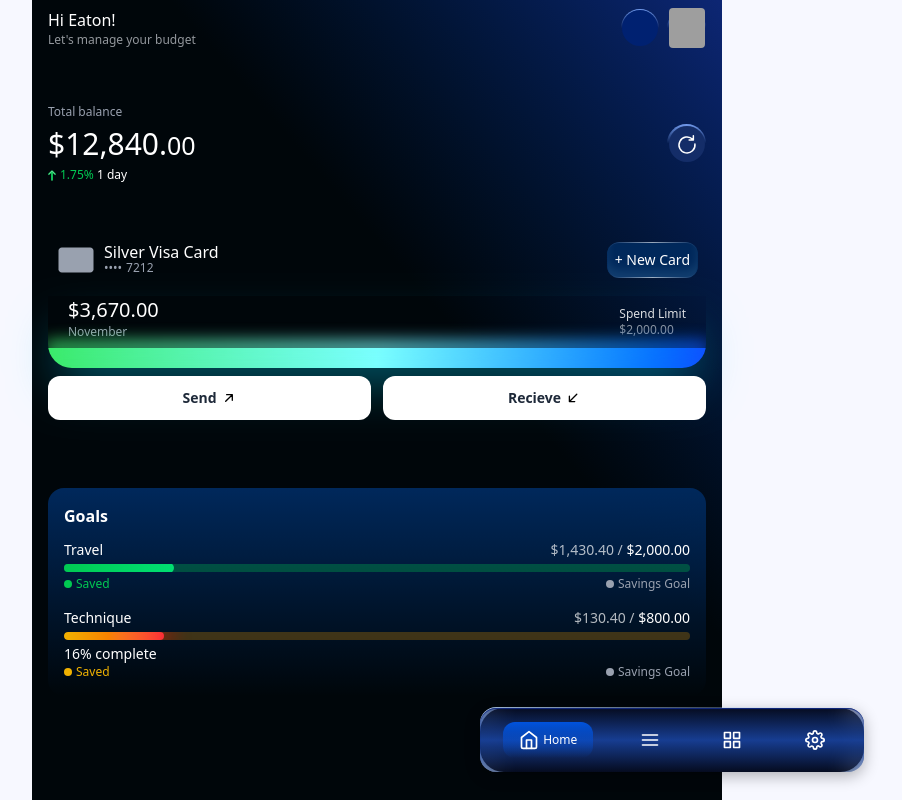
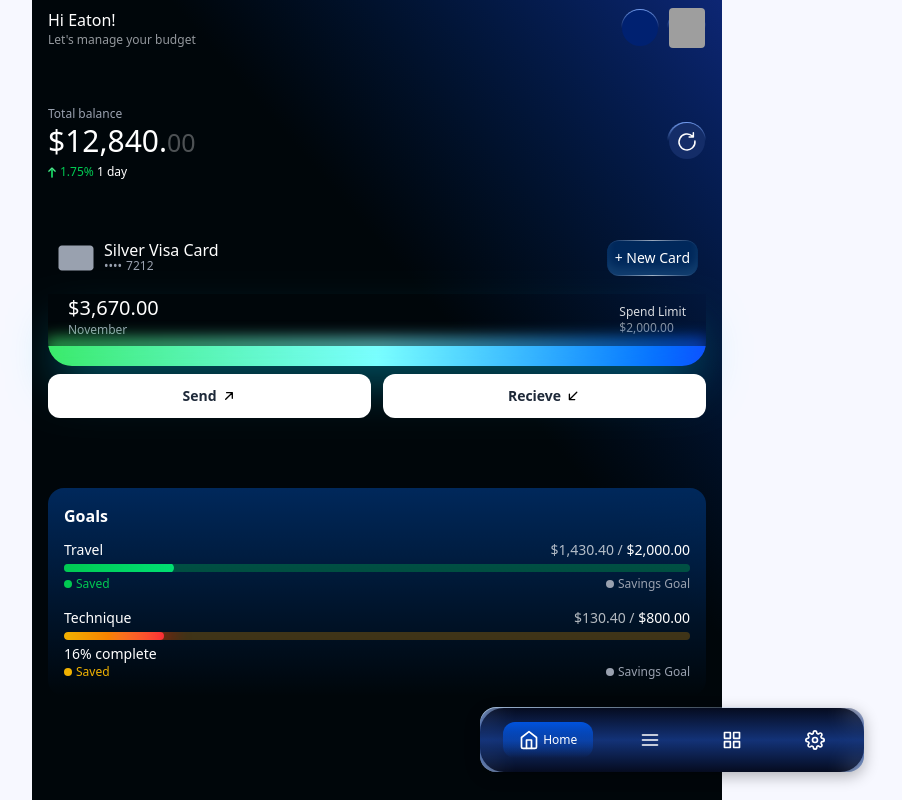
Before and after one commit to shaikhjunaid775/ripple.v1, a React (Vite) app: page /dashboard in a window 1280 px wide. Shown: the whole page, without its empty margins (263-1165 px from the left). Built offline with nearby package versions, Linux system fonts and the light colour scheme; grey boxes are pictures that could not be loaded.

Commit message:
finishing

```diff
--- a/src/component/Footer.jsx
+++ b/src/component/Footer.jsx
@@ -55,15 +55,15 @@ function Footer() {
 
   return (
     <div className="flex items-center justify-center fixed bottom-0 w-full px-4 py-3">
-      <div className="flex items-center justify-between w-full pt-[1px] mx-auto my-4 max-w-sm rounded-2xl bg-gradient-to-tr from-blue-200 from-45% ">
+      <div className="flex items-center justify-between w-full pt-[1px] mx-auto my-4 max-w-sm rounded-2xl bg-gradient-to-tr from-blue-200 from-45% to-transparent ">
         <div className="w-full bg-black rounded-3xl">
           <div
-            className=" flex justify-around items-center w-full max-w-md h-16 px-2 rounded-2xl bg-blueLight backdrop-blur-md shadow-lg"
+            className=" flex justify-around items-center w-full max-w-md h-16 px-2 rounded-2xl bg-blueLight/50 backdrop-blur-md shadow-lg"
             style={{
               background:
-                "linear-gradient(to bottom, rgba(30,64,175,0.18), rgba(37,99,235,0.62), rgba(30,64,175,0.18))",
+                "linear-gradient(to bottom, rgba(30,64,175,0.18), rgba(37 99 235 / 51%), rgba(30,64,175,0.18))",
               boxShadow:
-                "0 4px 15px rgba(0, 0, 0, 0.3), inset 0 1px 1px #112a83"
+                "0 4px 15px rgba(0, 0, 0, 0.3), rgb(17 42 131 / 0%) 0px 1px 1px inset"
             }}
           >
             {navItems.map((item) => (
--- a/src/pages/Dashboard.jsx
+++ b/src/pages/Dashboard.jsx
@@ -103,10 +103,10 @@ function Dashboard() {
 
         {/* Balance Section */}
         <div className=" mb-3 w-full">
-          <p className="text-gray-400 text-xs mb-1">Total balance</p>
+          <p className="text-gray-400 text-xs">Total balance</p>
           <div className="flex justify-between items-center">
             <h1 className="text-3xl">
-              $12,840.<span className="text-[25px]">00</span>
+              $12,840.<span className="text-[25px] opacity-30">00</span>
             </h1>
             <div class="  p-[1.3px] rounded-full  -ml-2 bg-gradient-to-b from-[#739cee] via-transparent to-transparent">
               <div className="w-9 h-9 rounded-full bg-[#142d68]   flex items-center justify-center text-xs ">
```
